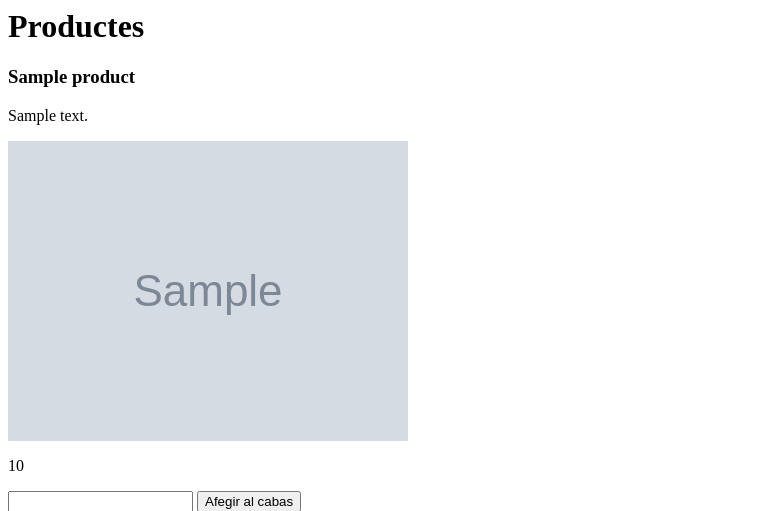
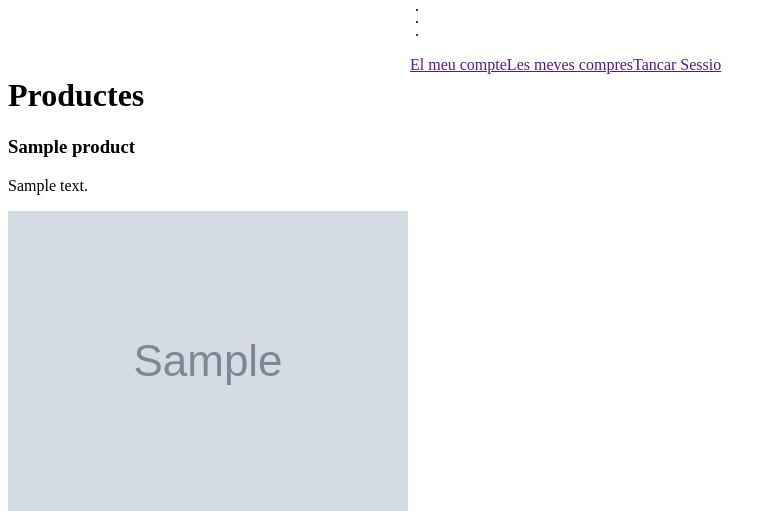
Before and after one commit to TDIW-B3-UAB-2223/website, a PHP site: template src/routes/view/producte.php in a window 1280 px wide. Shown: the top 511 px of the page, without its empty margins (0-776 px from the left). Run offline with PHP 8.4, Linux system fonts and the light colour scheme; the template is opened without the code that fills it: most values are stand-ins (such as "Sample title", 1, 10 or a date in 2020); grey boxes marked "Sample" are stand-in pictures.

```diff
--- a/src/css/style.css
+++ b/src/css/style.css
@@ -0,0 +1,56 @@
+ul, ol {
+    list-style:none;
+}
+.nav {
+    width:500px;
+    margin:0 auto;
+}
+.nav > li {
+    float:left;
+}
+.nav li a:hover {
+    background-color:#434343;
+}
+.nav li ul {
+    display:none;
+    position:absolute;
+    min-width:140px;
+}
+.nav li:hover > ul {
+    display:block;
+}
+.nav li ul li {
+    position:relative;
+}
+.nav li ul li ul {
+    right:-140px;
+    top:0px;
+}
+button{
+    display: flex;
+    flex-direction: column;
+    width: 3rem;
+    height: 3rem;
+    border: 0;
+    background: transparent;
+    gap: .65rem;
+}
+button > div {
+    background: black;
+    height: 2px;
+    width: 2px;
+    border-radius: 5px;
+    transition: all .5s;
+    transform-origin: left;
+}
+button:hover div :first-child{
+    transform: rotate(45deg);
+}
+
+button:hover div:nth-child(2){
+    opacity: 0;
+}
+
+button:hover div:last-child{
+    transform: rotate(-45deg);
+}
--- a/src/routes/controller/index.php
+++ b/src/routes/controller/index.php
@@ -3,11 +3,10 @@
     <head>
         <meta charset = "UTF-8" />
         <title>Portada</title>
-        <link rel="stylesheet" href="css/style.css" />
+        <link rel="stylesheet" href="resources/css/style.css" />
     </head>
     <body>
         <h1>Benvingut a la pàgina principal</h1>
         <p>En aquesta pàgina es mostra la informació principal de la web.</p>
-        <p>Per veure la llista de categories, <a href="index.php?accio=mostrar-categories">clica aquí</a>.</p>
     </body>
 </html>
--- a/src/routes/view/producte.php
+++ b/src/routes/view/producte.php
@@ -5,6 +5,16 @@
         <link rel="stylesheet" href="css/style.css" />
     </head>
     <body>
+        <ul class="nav">
+            <button>
+                <div></div>
+                <div></div>
+                <div></div>
+            </button>
+            <li><a href="">El meu compte</a></li>
+			<li><a href="">Les meves compres</a></li>
+			<li><a href="">Tancar Sessio</a></li>
+        </ul>
         <h1>Productes</h1>
         <h3><?php echo $product['name'] ?> </h3>
         <p><?php echo $product['description'] ?> </p>
```
Also changed, not shown: src/routes/view/categoria.php (+10 -0 lines), src/routes/view/categories.php (+10 -0 lines).
